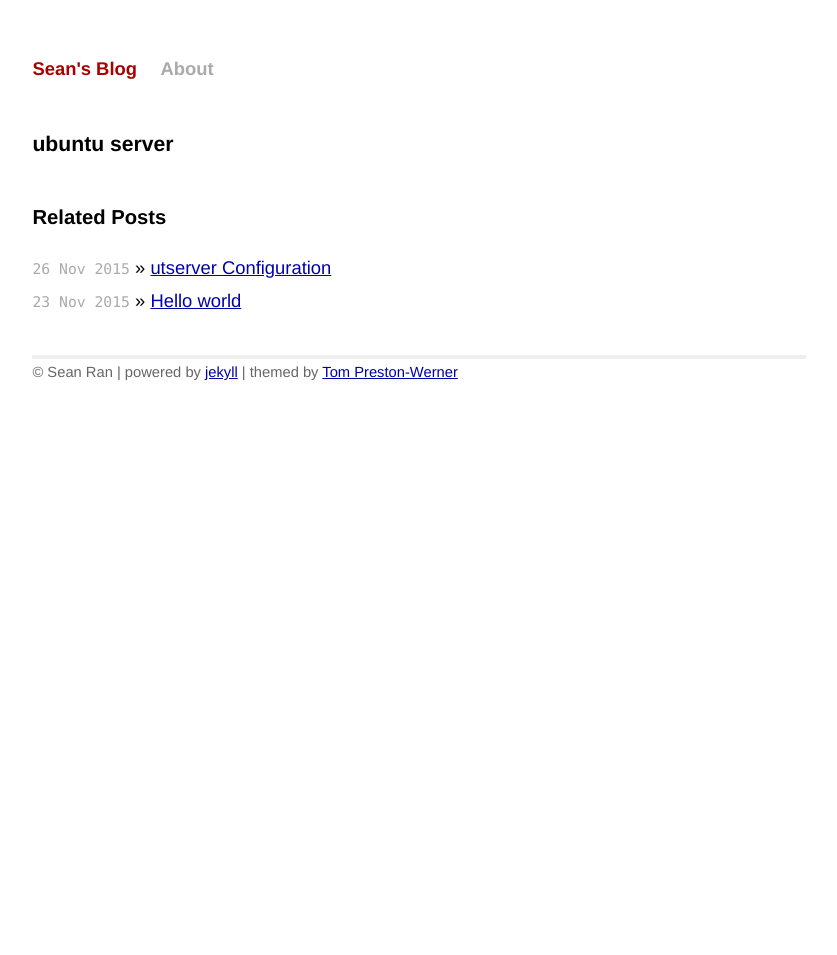
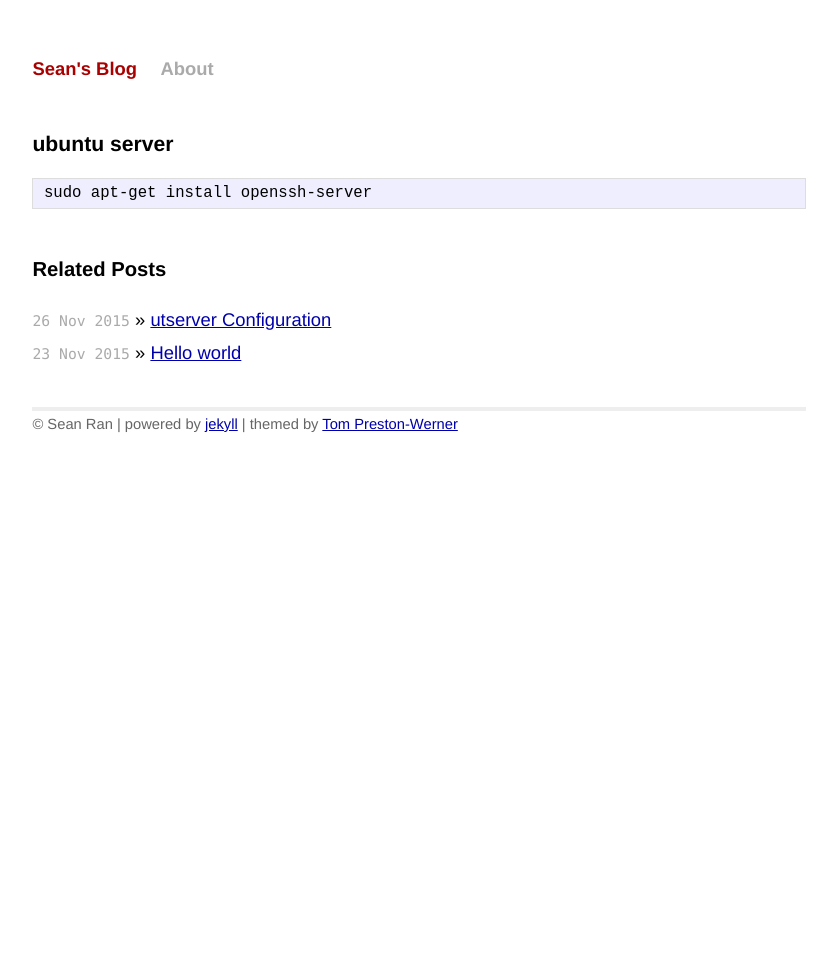
Before and after one commit to coredux/coredux.github.io, a Jekyll site: the page built from _posts/2015-11-25-Ubuntu-Server-Configuration.md, in a window 1280 px wide. Shown: the whole page, without its empty margins (221-1058 px from the left). Built offline with Jekyll 4.4.1, drawn with Linux system fonts in a browser that asks for light colours; Markdown is read by kramdown in place of the engine named in the settings.

```diff
--- a/_posts/2015-11-25-Ubuntu-Server-Configuration.md
+++ b/_posts/2015-11-25-Ubuntu-Server-Configuration.md
@@ -4,3 +4,5 @@ layout: post
 ---
 
 #ubuntu server
+
+    sudo apt-get install openssh-server
```
